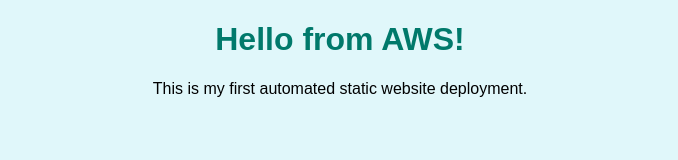
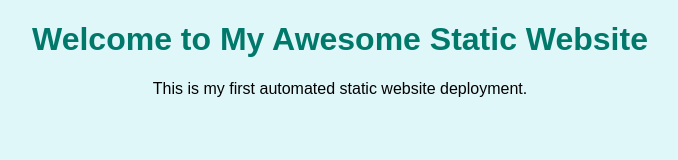
Before and after one commit to Safalta94/static_website_, a plain HTML site: page index.html in a window 1280 px wide. Shown: the whole page, without its empty margins (300-978 px from the left). Drawn offline with Linux system fonts and the light colour scheme.

Commit message:
Updated index.html

```diff
--- a/index.html
+++ b/index.html
@@ -5,7 +5,7 @@
     <link rel="stylesheet" href="style.css">
 </head>
 <body>
-    <h1>Hello from AWS!</h1>
+    <h1>Welcome to My Awesome Static Website</h1>
     <p>This is my first automated static website deployment.</p>
 </body>
 </html>
```
